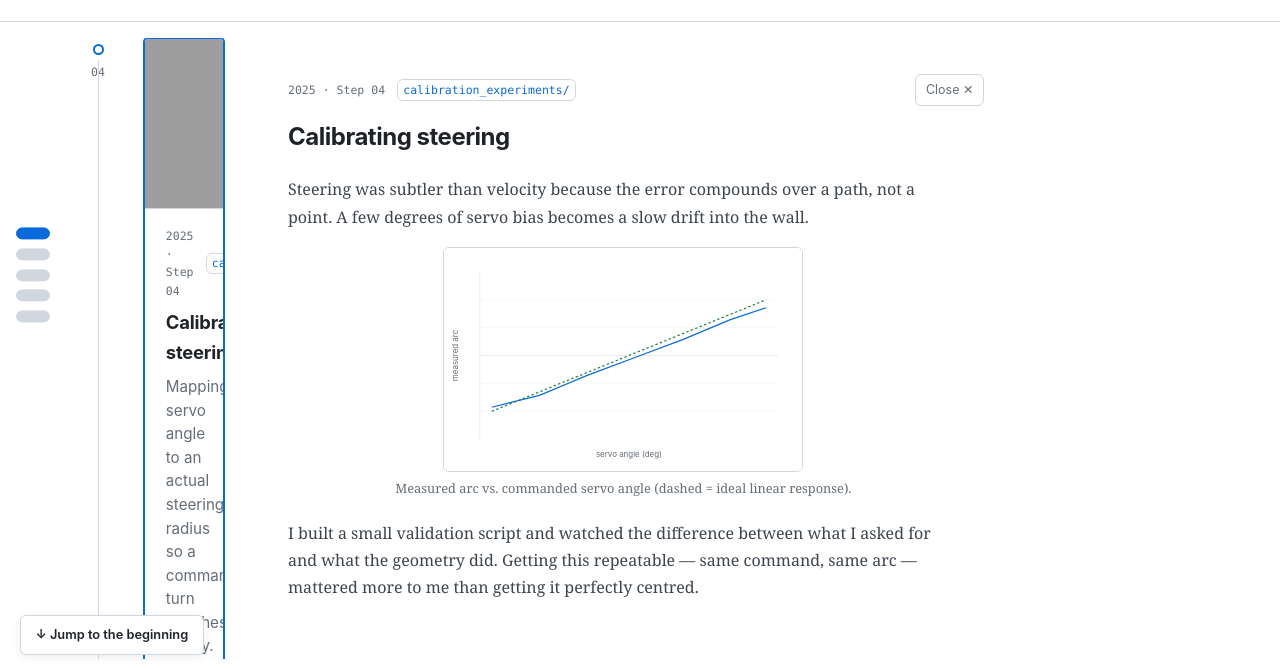
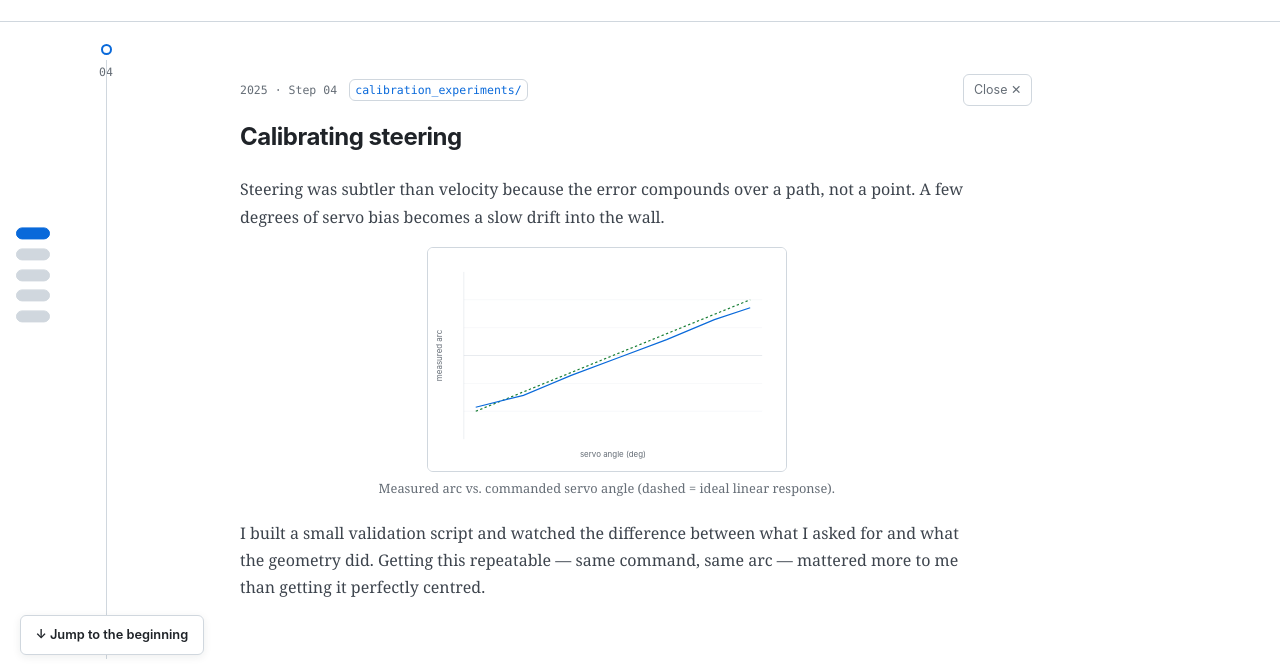
Before and after one commit to herrnel/classical-autonomy-stack, an Astro site in the folder site/: page / in a window 1280 px wide. Shown: the part 125-794 px from the top of the page. Built offline with nearby package versions, Linux system fonts and the light colour scheme; Astro itself is replaced by a stand-in of ours; grey boxes are pictures that could not be loaded.

Commit message:
Wider journal measure (82ch/50rem) and smaller timeline with more gap from journal

```diff
--- a/site/src/pages/index.astro
+++ b/site/src/pages/index.astro
@@ -272,7 +272,7 @@
         position: static; max-height: none; overflow: visible; top: auto;
       }
       :global(html.reading) .has-selection .panel {
-        --jw: 44rem;            /* journal column width */
+        --jw: 50rem;            /* journal column width */
         flex: none;
         width: var(--jw);
         margin-left: auto;      /* centre the journal on screen */
@@ -283,10 +283,10 @@
         position: fixed;
         top: calc(var(--header-h, 1.5rem) + 1rem);
         bottom: 1rem;
-        left: 4.5rem;
-        /* end 3.5rem to the left of the journal's left edge (journal is 44rem,
-           so its left edge is at 50% - 22rem) */
-        right: calc(50% + 22rem + 3.5rem);
+        left: 5rem;
+        /* end 6rem to the left of the journal's left edge (journal is 50rem,
+           so its left edge is at 50% - 25rem) */
+        right: calc(50% + 25rem + 6rem);
         flex: none; width: auto; max-width: none;
         overflow-y: auto;
         overscroll-behavior: contain;
@@ -301,7 +301,7 @@
     .close:hover { border-color: var(--accent); color: var(--accent); }
     .detail-title { margin: 0 0 1.25rem; font-size: 1.5rem; font-weight: 700; letter-spacing: -0.02em; }
     /* Rendered Markdown journal body (Shiki/markdown HTML has no scope id, so use :global) */
-    .prose { max-width: 75ch; font-family: Georgia, 'Times New Roman', serif; }
+    .prose { max-width: 82ch; font-family: Georgia, 'Times New Roman', serif; }
     .prose :global(h2), .prose :global(h3) { margin: 1.75rem 0 0.6rem; font-size: 1rem; font-weight: 650; color: var(--accent-2); }
     .prose :global(p) { margin: 0 0 1rem; color: var(--prose); line-height: 1.7; }
     .prose :global(:not(pre) > code) { background: transparent; border: 0; padding: 0.05em 0.15em; font-size: 0.85em; color: var(--accent); }
```
